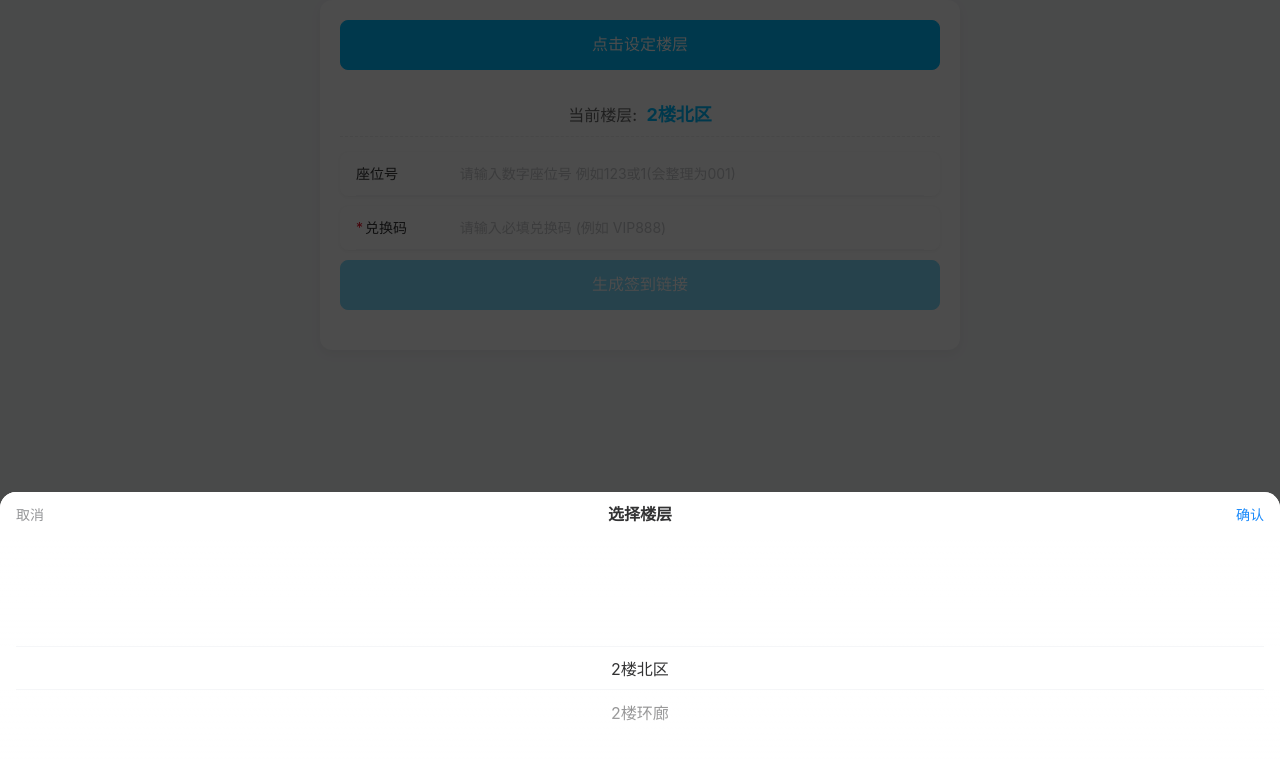
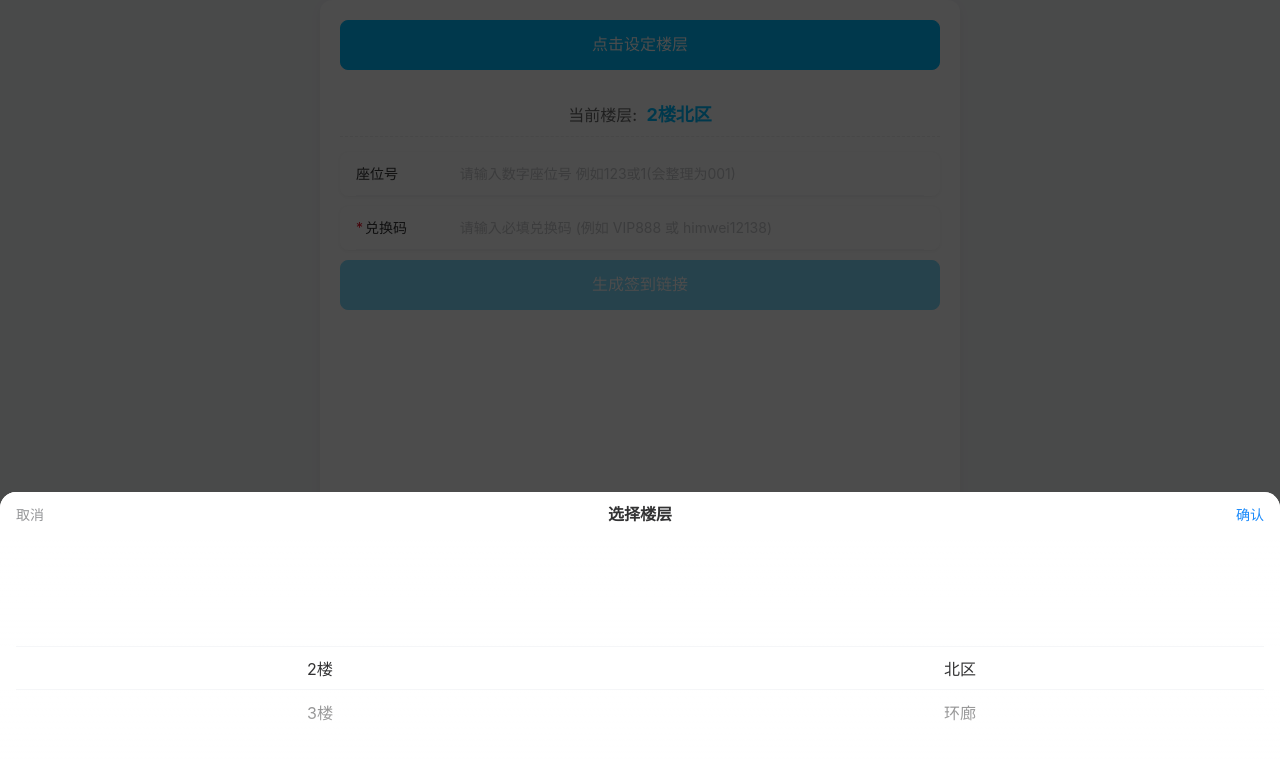
Before and after one commit to himwei/signLibraryLimiteVersion, a Vue app: page / in a window 1280 px wide. Both pictures are taken after a click on the button "点击设定楼层". Shown: the top 760 px of the page. Built offline with nearby package versions, Linux system fonts and the light colour scheme.

Commit message:
多级选择器1

```diff
--- a/src/pages/SignPage.vue
+++ b/src/pages/SignPage.vue
@@ -10,15 +10,15 @@ import {
 
 // --- 1. 状态定义 (对应 data()) ---
 const selShow = ref(false); // 控制楼层选择弹窗显示
-const selValue = ref('2楼北区'); // 当前选中的楼层
+const selValue = ref('2楼北区'); // 当前选中的楼层 (初始值)
 const inputNumber = ref(''); // 输入的座位号
-const redemptionCode = ref(''); // 新增：兑换码输入
+const redemptionCode = ref(''); // 兑换码输入
 const localData = ref([]); // 存储从 CDN 加载的 JSON 数据
 const isFound = ref(false); // 是否找到座位及生成链接
 const resultUrl = ref(''); // 生成的短链接
 const loading = ref(false); // 防止重复点击
 
-const themeColor = '#01BEFF'; // 定义主题色变量，方便 CSS 引用
+const themeColor = '#01BEFF'; // 定义主题色变量
 
 // --- 倒计时状态 ---
 const timer = ref(null);         // 定时器实例
@@ -26,35 +26,57 @@ const countdownText = ref('');   // 倒计时显示文本
 const isExpired = ref(false);    // 链接是否过期
 
 
-// 原始 UniApp 的 list 数据，提取为 Vant Picker 的单列数据
-const uniList = [
+// 【已适配的 Vant 级联数据结构 (作为常量)】
+const floorOptions = [
   {
-    value: '1',
-    label: '主校区',
+    text: '2楼',
+    value: '2楼', // 楼层值
     children: [
-      { value: '1', label: '2楼北区' },
-      { value: '2', label: '2楼环廊' },
-    ]
-  }
+      {
+        text: '北区',
+        value: '2楼北区', // 实际分区值 (CDN/前缀依赖这个)
+      },
+      {
+        text: '环廊',
+        value: '2楼环廊',
+      },
+    ],
+  },
+  {
+    text: '3楼',
+    value: '3楼',
+    children: [
+      // {
+      //   text: '东门',
+      //   value: '3楼东门',
+      // },
+      // {
+      //   text: '南门',
+      //   value: '3楼南门',
+      // },
+    ],
+  },
 ];
 
-// 转换为 Vant Picker 的 columns 格式
-const floorOptions = computed(() => {
-  return uniList[0].children.map(child => ({
-    text: child.label,
-    value: child.label,
-  }));
-});
+// 【计算 Picker 的初始选中值】
+const defaultPickerValue = computed(() => {
+  let parentValue = '';
+  const currentValue = selValue.value;
 
-// 计算当前选中的 Picker 索引，用于初始化 Vant Picker 的选中项
-const defaultPickerIndex = computed(() => {
-  return floorOptions.value.findIndex(option => option.value === selValue.value);
+  for (const floor of floorOptions) {
+    if (floor.children.some(child => child.value === currentValue)) {
+      parentValue = floor.value;
+      break;
+    }
+  }
+
+  return parentValue ? [parentValue, currentValue] : [];
 });
 
 
 // --- 2. 逻辑实现 ---
 
-// 链接过期处理函数
+// 链接过期处理函数 (保持不变)
 const startCountdown = (expiresAt) => {
   if (timer.value) {
     clearInterval(timer.value);
@@ -91,15 +113,18 @@ onBeforeUnmount(() => {
 });
 
 
+// 【CDN 映射】
 const fetchJsonFromCdn = async (floor) => {
   const urlMap = {
     '2楼北区': 'https://cdn.jsdelivr.net/gh/himwei/reserveLibary@main/json/2th_north_reserve_one_seat_clear_sorted_rev.json',
     '2楼环廊': 'https://cdn.jsdelivr.net/gh/himwei/reserveLibary@main/json/2th_round_reserve_one_seat_clear_sorted_rev.json',
+    '3楼东门': 'https://cdn.jsdelivr.net/gh/himwei/reserveLibary@main/json/3th_east_reserve_one_seat_clear_sorted_rev.json',
+    '3楼南门': 'https://cdn.jsdelivr.net/gh/himwei/reserveLibary@main/json/3th_south_reserve_one_seat_clear_sorted_rev.json',
   };
   const url = urlMap[floor];
 
   if (!url) {
-    showFailToast('未知楼层');
+    showFailToast('未知楼层/分区');
     return [];
   }
 
@@ -116,28 +141,37 @@ const fetchJsonFromCdn = async (floor) => {
   }
 };
 
-const confirmSelection = ({ selectedOptions }) => {
-  const selectedFloor = selectedOptions[0].value;
-  selValue.value = selectedFloor;
+// 【适配 Vant 级联选择器的返回值】
+const confirmSelection = ({selectedOptions}) => {
+  const selectedSectionOption = selectedOptions[1];
+
+  if (selectedSectionOption) {
+    const selectedValue = selectedSectionOption.value; // '2楼北区' 或 '3楼东门'
+    selValue.value = selectedValue;
+    showToast(`已选择楼层：${selectedValue}`);
+  } else {
+    showFailToast('请选择一个有效的分区');
+  }
+
   selShow.value = false;
-  showToast(`已选择楼层：${selectedFloor}`);
-  console.log('已选择楼层：', selectedFloor);
+  console.log('已选择楼层：', selValue.value);
 };
 
+// 【关键修正：实现复制功能】
 const copyUrl = () => {
   if (!resultUrl.value || isExpired.value) return;
 
-  if (navigator.clipboard) {
+  if (navigator.clipboard && window.isSecureContext) {
     navigator.clipboard.writeText(resultUrl.value)
         .then(() => {
-          showSuccessToast('复制成功');
+          showSuccessToast('链接已复制到剪贴板');
         })
         .catch(err => {
           console.error('复制失败: ', err);
-          showFailToast('复制失败');
+          showFailToast('复制失败，请手动复制');
         });
   } else {
-    showFailToast('浏览器不支持复制功能');
+    showFailToast('浏览器不支持自动复制，请手动复制链接');
   }
 };
 
@@ -151,9 +185,9 @@ const readAndParseJson = async () => {
   isExpired.value = false;
   if (timer.value) clearInterval(timer.value);
 
-  // === 关键修改 1: 兑换码必填校验 ===
+  // === 兑换码必填校验 ===
   if (!redemptionCode.value.trim()) {
-    showFailToast('请输入兑换码！');
+    showFailToast({message: '请输入兑换码！', forbidClick: true, duration: 2000});
     loading.value = false;
     return;
   }
@@ -162,14 +196,14 @@ const readAndParseJson = async () => {
   // 1. 格式化座位号
   let numStr = String(inputNumber.value).trim();
   if (!numStr) {
-    showFailToast('请输入座位号');
+    showFailToast({message: '请输入座位号', forbidClick: true, duration: 2000});
     loading.value = false;
     return;
   }
   while (numStr.length < 3) numStr = '0' + numStr;
   const formattedNumber = numStr;
 
-  // 2. 加载 JSON 数据 (略)
+  // 2. 加载 JSON 数据
   const loadToast = showLoadingToast({
     message: '正在加载座位数据...',
     forbidClick: true,
@@ -183,20 +217,22 @@ const readAndParseJson = async () => {
     return;
   }
 
-  // 3. 构建搜索字符串 (略)
+  // 3. 构建搜索字符串 (前缀映射)
   const prefixMap = {
     '2楼北区': '2F-N',
     '2楼环廊': '2F-C',
+    '3楼东门': '3F-E',
+    '3楼南门': '3F-S',
   };
   const prefix = prefixMap[selValue.value] || '';
   if (!prefix) {
-    showFailToast('未知楼层前缀');
+    showFailToast({message: '未知楼层前缀或未映射', forbidClick: true, duration: 2000});
     loading.value = false;
     return;
   }
   const searchStr = prefix + formattedNumber;
 
-  // 4. 查找座位 (略)
+  // 4. 查找座位
   let foundItem = null;
   localData.value.forEach(item => {
     if (item.devName === searchStr) {
@@ -205,12 +241,12 @@ const readAndParseJson = async () => {
   });
 
   if (!foundItem) {
-    showFailToast({ message: `未找到 ${searchStr}`, duration: 800 });
+    showFailToast({message: `未找到 ${searchStr}`, duration: 800, forbidClick: true});
     loading.value = false;
     return;
   }
 
-  // 5. 生成长链接 (略)
+  // 5. 生成长链接
   const longUrl = `https://oneseat.zjhzu.edu.cn/scancode.html#/login?sta=1&sysid=1BC&lab=${foundItem.labId}&dev=${foundItem.devSn}`;
 
   // 6. 调用 Worker API 生成短链接
@@ -229,34 +265,62 @@ const readAndParseJson = async () => {
       },
       body: JSON.stringify({
         originalUrl: longUrl,
-        redemptionCode: redemptionCode.value.toUpperCase() // 强制发送兑换码
+        redemptionCode: redemptionCode.value // 前端发送原值，后端会处理大小写
       }),
     });
 
     const resData = await response.json();
 
     if (response.ok && resData.shortLink) {
+      shortLinkToast.close();
       resultUrl.value = resData.shortLink;
       isFound.value = true;
-      showSuccessToast({ message: `找到${searchStr}`, duration: 1000 });
+      // 【关键修正：成功 Toast 也要 forbidClick】
+      const successToast = showSuccessToast({message: `找到${searchStr}`, duration: 1000, forbidClick: true});
+
+      // 成功 Toast 结束后再解除按钮 loading
+      successToast.then(() => {
+        loading.value = false;
+      });
+
       startCountdown(resData.expiresAt);
 
     } else if (resData.error) {
-      // 后端返回的兑换码错误信息或其他业务错误
-      showFailToast({ message: resData.error, duration: 2000 });
+
+      shortLinkToast.close();
+      // 【关键修正：失败 Toast 也要 forbidClick】
+      const failToast = showFailToast({message: resData.error, duration: 2000, forbidClick: true});
+
+      // 失败 Toast 结束后再解除按钮 loading
+      failToast.then(() => {
+        loading.value = false;
+      });
 
     } else {
+
+      shortLinkToast.close();
       console.error('短链接 API 错误:', resData);
       resultUrl.value = longUrl;
       isFound.value = true;
       showDialog({
         title: '短链接生成失败',
         message: '已使用原始链接作为结果。',
+      }).then(() => {
+        loading.value = false; // Dialog 关闭后解除 loading
       });
     }
 
   } catch (err) {
+    shortLinkToast.close();
     console.error('请求短链接失败:', err);
+    // 【关键修正：失败 Toast 也要 forbidClick】
+    const failToast = showFailToast({message: '请求短链接失败，请检查网络', duration: 2000, forbidClick: true});
+
+    // 失败 Toast 结束后再解除按钮 loading
+    failToast.then(() => {
+      loading.value = false;
+    });
+
     resultUrl.value = longUrl;
     isFound.value = true;
     showDialog({
@@ -264,8 +328,8 @@ const readAndParseJson = async () => {
       message: '已使用原始链接作为结果。',
     });
   } finally {
-    shortLinkToast.close();
-    loading.value = false;
+    // 统一在 try/catch 逻辑分支中通过 Toast.then() 或 Dialog.then() 来管理 loading.value = false
+    // 避免 Toast 遮罩未解除前，按钮 loading 状态就被清除。
   }
 };
 </script>
@@ -273,11 +337,12 @@ const readAndParseJson = async () => {
 <template>
   <div class="app-page-container">
     <div class="container">
-      <!-- 楼层选择弹窗 - 替换 tn-select -->
+      <!-- 楼层选择弹窗 - 使用 Vant Cascader Picker（级联选择器） -->
       <van-popup v-model:show="selShow" position="bottom" round>
+        <!-- Vant Cascader Picker 使用 columns 属性来接收带 children 的结构 -->
         <van-picker
             :columns="floorOptions"
-            :default-index="defaultPickerIndex"
+            :default-value="defaultPickerValue"
             title="选择楼层"
             @confirm="confirmSelection"
             @cancel="selShow = false"
@@ -319,7 +384,7 @@ const readAndParseJson = async () => {
       <!-- 新增：兑换码输入框 - 标记为必填 -->
       <van-field
           v-model="redemptionCode"
-          placeholder="请输入必填兑换码 (例如 VIP888)"
+          placeholder="请输入必填兑换码 (例如 VIP888 或 himwei12138)"
           clearable
           :border="true"
           type="text"
@@ -327,7 +392,7 @@ const readAndParseJson = async () => {
           class="input-box"
           style="margin-top: 0px;"
           required
-      :rules="[{ required: true, message: '兑换码不能为空' }]"
+          :rules="[{ required: true, message: '兑换码不能为空' }]"
       />
 
       <!-- 生成链接按钮 - 替换 tn-button -->
@@ -373,7 +438,7 @@ const readAndParseJson = async () => {
 </template>
 
 <style scoped>
-/* (样式部分保持不变，确保继承您之前的精致化效果) */
+/* (样式部分保持不变) */
 
 /* 使用 v-bind 绑定 themeColor */
 .result-url {
@@ -397,6 +462,7 @@ const readAndParseJson = async () => {
   background-color: #ffffff; /* 内容区使用白色背景 */
   border-radius: 12px;
   box-shadow: 0 4px 12px rgba(0, 0, 0, 0.05); /* 柔和的阴影 */
+  height: 100vh;
 }
 
 /* 现代按钮样式：圆角和细微过渡 */
@@ -433,6 +499,7 @@ const readAndParseJson = async () => {
   overflow: hidden;
   box-shadow: 0 1px 3px rgba(0, 0, 0, 0.05);
 }
+
 .input-box:first-of-type {
   margin-top: 20px !important;
 }
```
